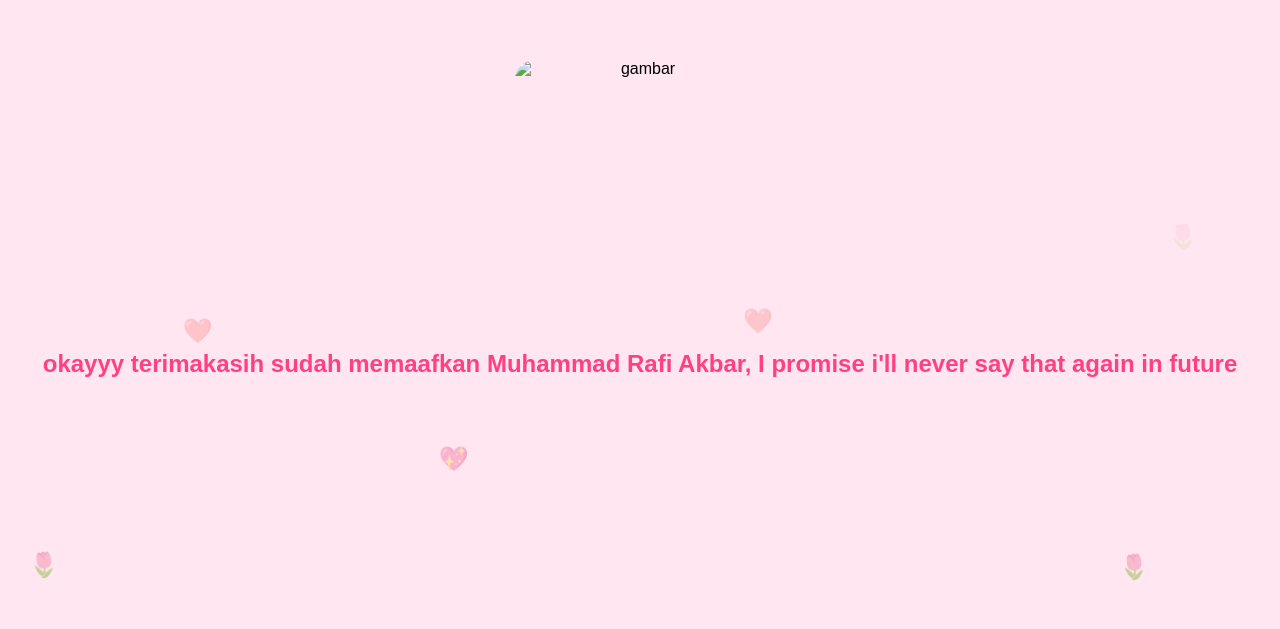
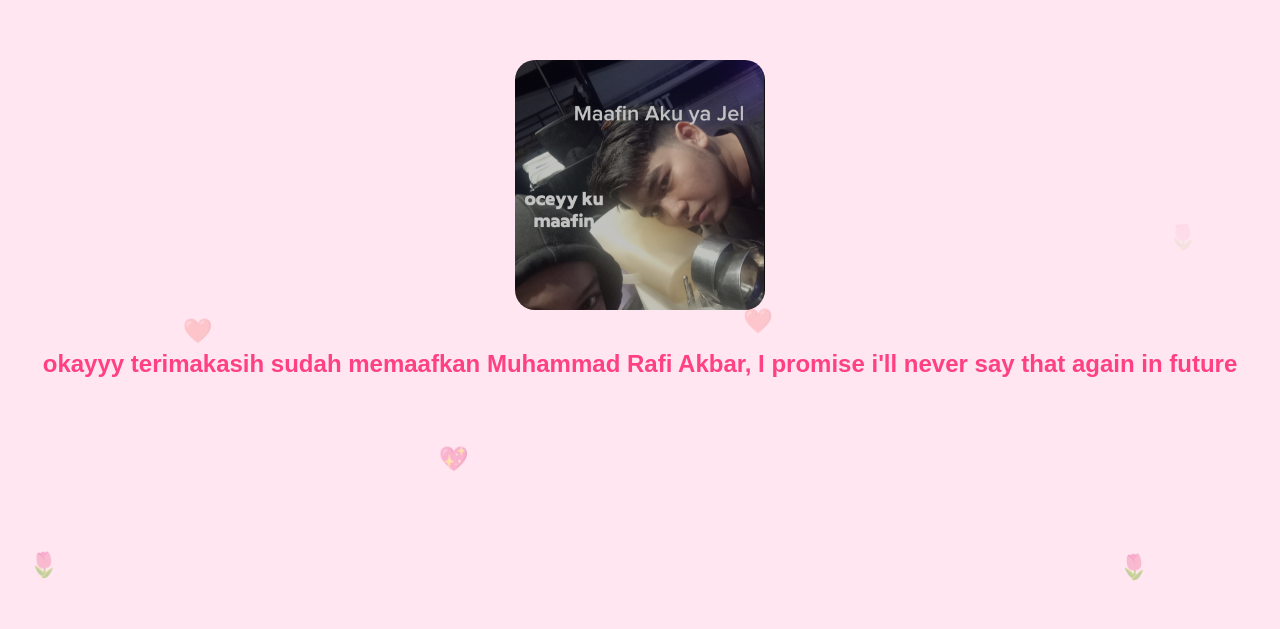
Before and after one commit to rafiaknbar01-star/JELITAAAAA, a plain HTML site: page ya.html in a window 1280 px wide. Shown: the part 171-800 px from the top of the page. Drawn offline with Linux system fonts and the light colour scheme.

Commit message:
Update ya.html

```diff
--- a/ya.html
+++ b/ya.html
@@ -50,7 +50,7 @@
 </head>
 <body>
 
-<img src="gambar.png" alt="gambar">
+<img src="maaf.jpg" alt="gambar">
 <h2>okayyy terimakasih sudah memaafkan Muhammad Rafi Akbar, I promise i'll never say that again in future</h2>
 
 <script>
```
